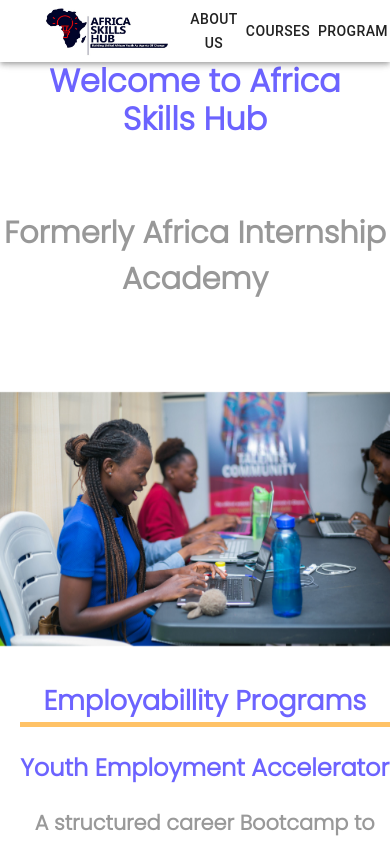
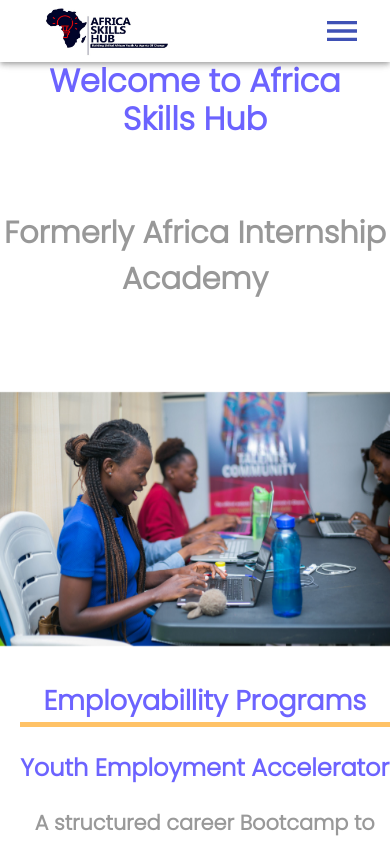
Before and after one commit to 1nusah/hubsite, a React (Create React App) app: page / in a window 390 px wide. Shown: the top 842 px of the page. Built offline with nearby package versions, Linux system fonts and the light colour scheme.

Commit message:
added breadcrump icon

```diff
--- a/src/components/NavBar/NavBar.css
+++ b/src/components/NavBar/NavBar.css
@@ -1,3 +1,14 @@
 * {
 	text-decoration: none;
 }
+#hamburger-icon {
+	display: none;
+}
+@media only screen and (max-width: 900px) {
+	#hamburger-icon {
+		display: flex;
+	}
+	#appbar-items {
+		display: none;
+	}
+}
--- a/src/components/NavBar/navbar.js
+++ b/src/components/NavBar/navbar.js
@@ -7,6 +7,7 @@
 import Button from '@material-ui/core/Button';
 import Logo from '../../images/logo2.jpeg';
 import AccountCircleRoundedIcon from '@material-ui/icons/AccountCircleRounded';
+import MenuIcon from '@material-ui/icons/Menu';
 import './NavBar.css';
 const useStyles = makeStyles((theme) => ({
 	root: {
@@ -43,8 +44,14 @@
 							</Button>
 						</Link>
 					</Typography>
+					<div id="hamburger-icon">
+						<Button>
+							<MenuIcon style={{ fontSize: 40, color: '#3f51b5' }} />
+						</Button>
+					</div>
+					<div id="appbar-items">
 						<Link to="/about">
-						<Button color="#000">About US</Button>
+							<Button color="#000">About Us</Button>
 						</Link>
 
 						<Button color="#000">
@@ -66,6 +73,7 @@
 							<AccountCircleRoundedIcon />
 							<a href="https://app.africaskillshub.org/login">Login</a>
 						</Button>
+					</div>
 				</Toolbar>
 			</AppBar>
 		</div>
```
Lines whose indentation alone changed are shown as unchanged.
